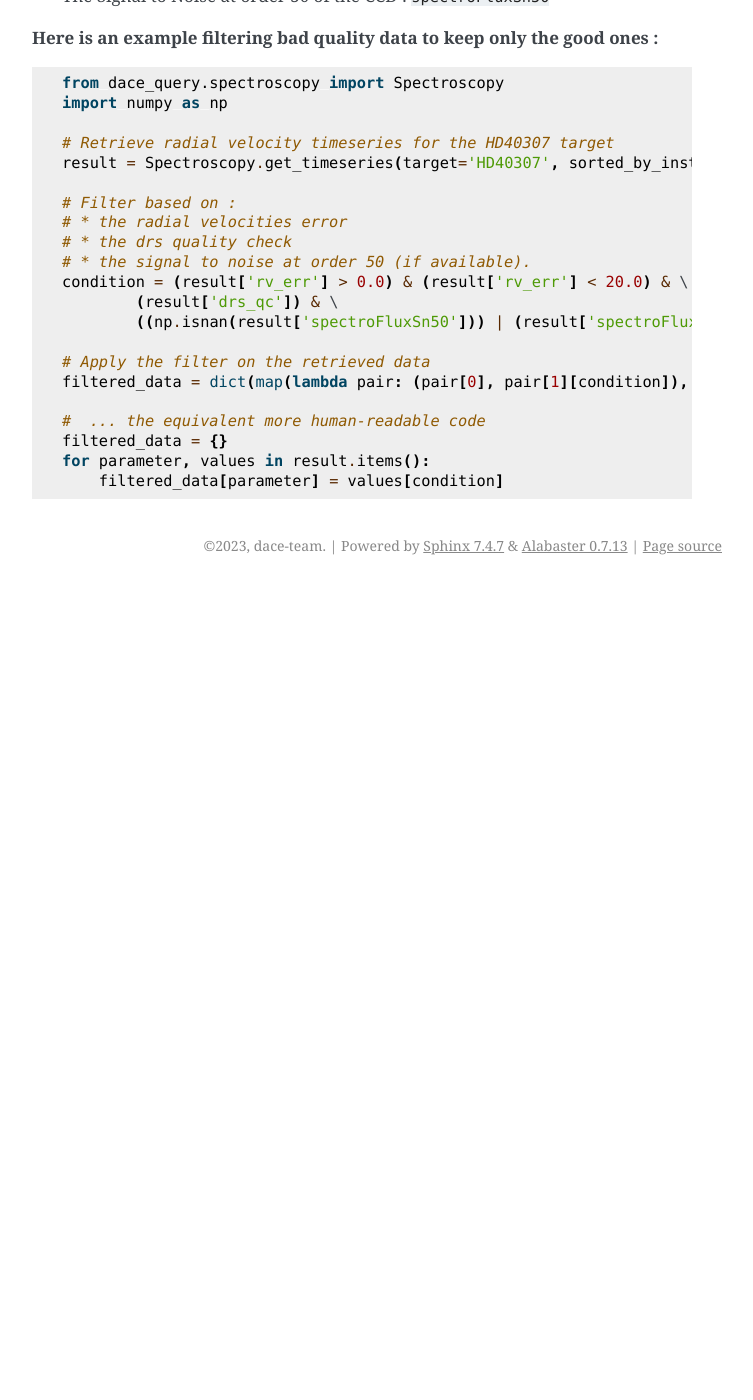
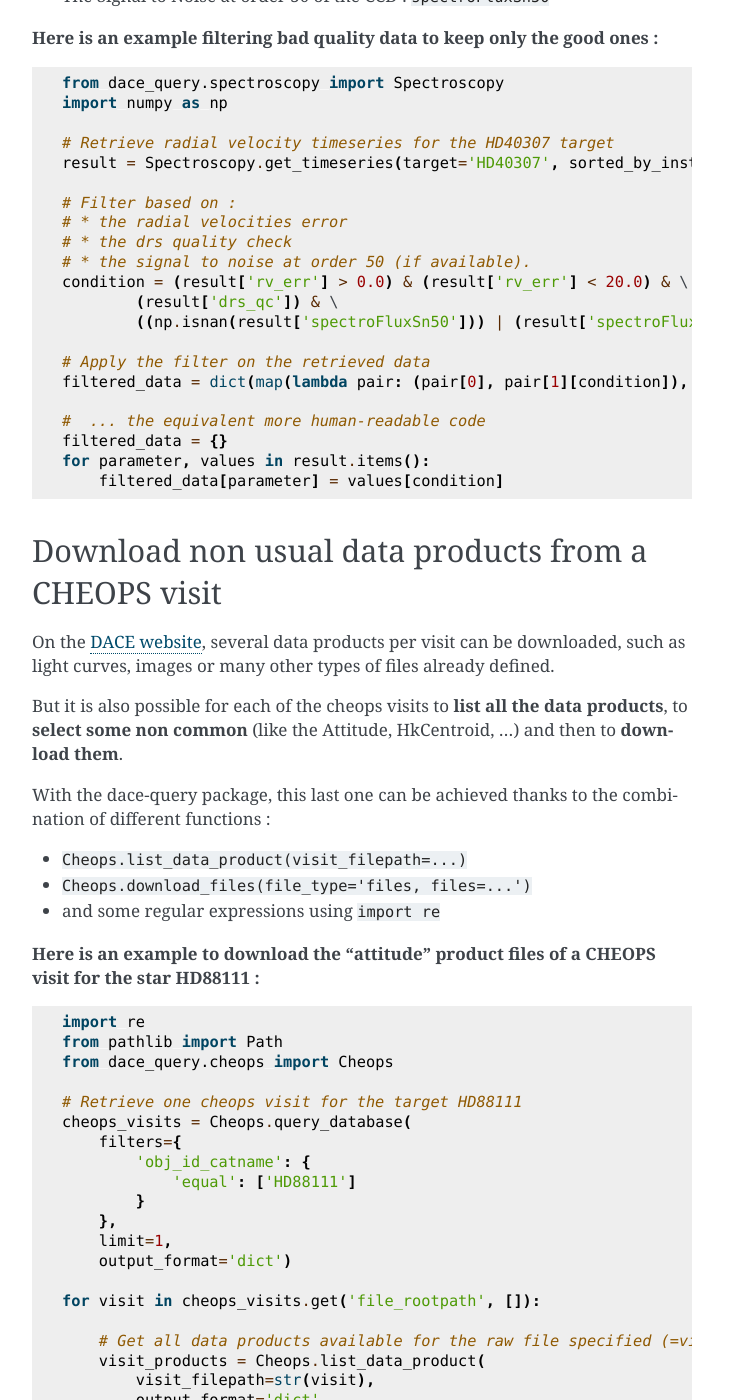
Before and after one commit to astro-dace/dace-query, a Sphinx documentation site: the page built from docs/source/usage_examples.rst, in a window 1280 px wide and 1400 px high, scrolled down 413 px. Shown: the whole window, without its empty margins (388-1141 px from the left). Built offline with Sphinx 7.4.7, drawn with Linux system fonts in a browser that asks for light colours; before the commit the page ends 998 px from its top, so only the background shows below that; some of the changed text lies outside the part shown.

Commit message:
cheops: documentation enhanced for specific data products download

```diff
--- a/docs/source/usage_examples.rst
+++ b/docs/source/usage_examples.rst
@@ -16,7 +16,6 @@ To do so, it is necessary to check the following parameters :
 
 
 **Here is an example filtering bad quality data to keep only the good ones :**
-
 
 .. code-block:: python
 
@@ -41,3 +40,64 @@ To do so, it is necessary to check the following parameters :
     filtered_data = {}
     for parameter, values in result.items():
         filtered_data[parameter] = values[condition]
+
+Download non usual data products from a CHEOPS visit
+****************************************************
+
+On the `DACE website <https://dace.unige.ch>`_, several data products per visit can be downloaded, such as light curves, images or many other types of files already defined.
+
+But it is also possible for each of the cheops visits to **list all the data products**, to **select some non common** (like the Attitude, HkCentroid, ...) and then to **download them**.
+
+With the dace-query package, this last one can be achieved thanks to the combination of different functions :
+
+* ``Cheops.list_data_product(visit_filepath=...)``
+* ``Cheops.download_files(file_type='files, files=...')``
+* and some regular expressions using ``import re``
+
+**Here is an example to download the "attitude" product files of a CHEOPS visit for the star HD88111 :**
+
+.. code-block:: python
+
+    import re
+    from pathlib import Path
+    from dace_query.cheops import Cheops
+
+    # Retrieve one cheops visit for the target HD88111
+    cheops_visits = Cheops.query_database(
+        filters={
+            'obj_id_catname': {
+                'equal': ['HD88111']
+            }
+        },
+        limit=1,
+        output_format='dict')
+
+    for visit in cheops_visits.get('file_rootpath', []):
+
+        # Get all data products available for the raw file specified (=visit)
+        visit_products = Cheops.list_data_product(
+            visit_filepath=str(visit),
+            output_format='dict'
+        )
+
+        # ... check if there are data products
+        if (not visit_products) and visit_products.get('file', None):
+            continue  # pass loop # log...
+
+
+        # Get files containing "Attitude" in their name using regex
+        files = [product for product in visit_products['file'] if
+                re.match('.*Attitude.*', Path(product).name, re.IGNORECASE)]
+
+        # ... check if there are files matching the regex
+        if not files:
+            continue  # pass loop # log...
+
+
+        # Download the matched files
+        Cheops.download_files(
+            files=files,
+            file_type='files',
+            output_directory='/tmp',
+            output_filename=f'{Path(visit).parent.name}.tar.gz'
+        )
```
Also changed, not shown: 1 other file.
